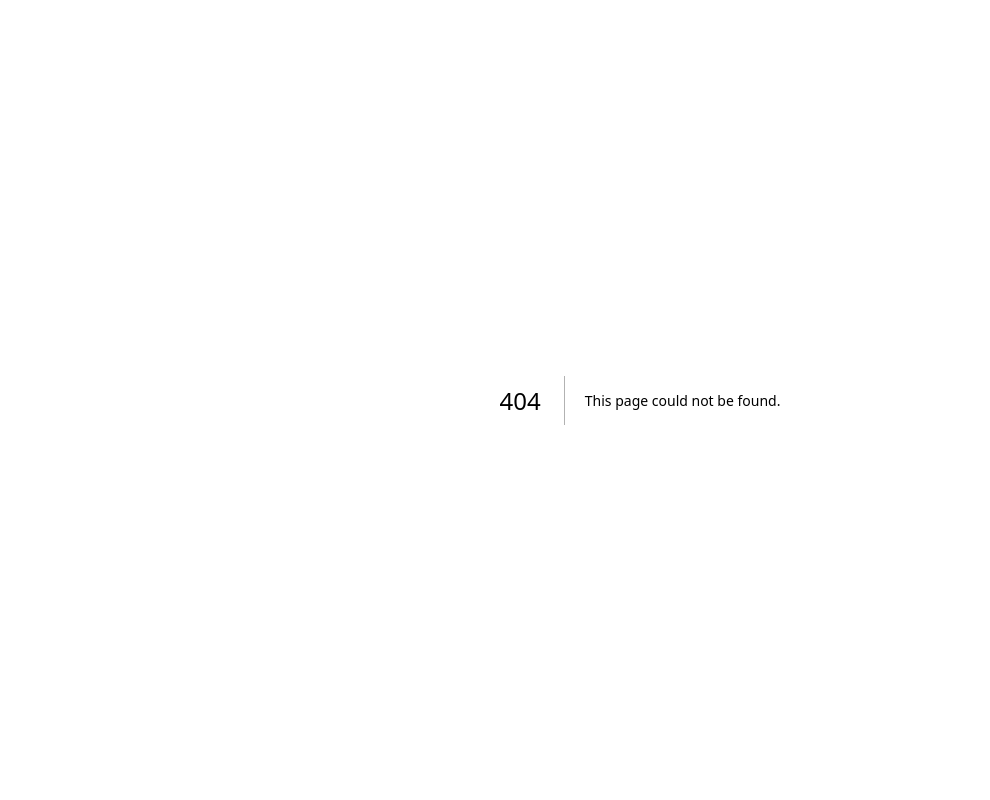
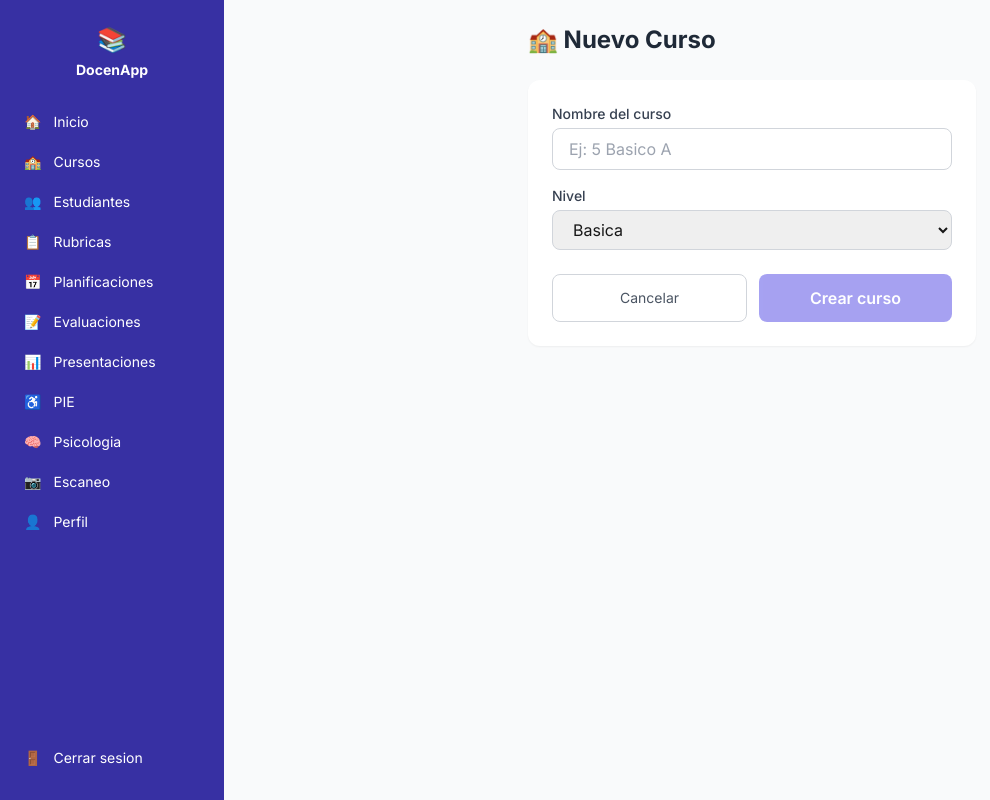
Before and after one commit to AULASMART2026/docenapp, a Next.js app: page /dashboard/cursos/nuevo in a window 1280 px wide. Before the commit this address had no page. Shown: the whole page, without its empty margins (0-990 px from the left). Built offline with nearby package versions, Linux system fonts and the light colour scheme; no server answers.

Commit message:
agregar modulo cursos con subdivision de alumnos

```diff
--- /dev/null
+++ b/app/dashboard/cursos/nuevo/page.tsx
@@ -0,0 +1,51 @@
+"use client";
+import { useState } from "react";
+import { createClient } from "../../../../lib/supabase-client";
+import { useRouter } from "next/navigation";
+
+export default function NuevoCurso() {
+  const [nombre, setNombre] = useState("");
+  const [nivel, setNivel] = useState("basica");
+  const [loading, setLoading] = useState(false);
+  const supabase = createClient();
+  const router = useRouter();
+
+  async function guardar() {
+    if (nombre.length < 2) return;
+    setLoading(true);
+    const { data: { user } } = await supabase.auth.getUser();
+    if (!user) return;
+    await supabase.from("cursos").insert({ nombre, nivel, docente_id: user.id });
+    router.push("/dashboard/cursos");
+  }
+
+  return (
+    <div className="max-w-md mx-auto">
+      <h1 className="text-2xl font-bold text-gray-800 mb-6">🏫 Nuevo Curso</h1>
+      <div className="bg-white rounded-xl shadow-sm p-6 space-y-4">
+        <div>
+          <label className="block text-sm font-medium text-gray-700 mb-1">Nombre del curso</label>
+          <input value={nombre} onChange={e => setNombre(e.target.value)}
+            className="w-full border border-gray-300 rounded-lg px-4 py-2 focus:outline-none focus:ring-2 focus:ring-indigo-400"
+            placeholder="Ej: 5 Basico A" />
+        </div>
+        <div>
+          <label className="block text-sm font-medium text-gray-700 mb-1">Nivel</label>
+          <select value={nivel} onChange={e => setNivel(e.target.value)}
+            className="w-full border border-gray-300 rounded-lg px-4 py-2 focus:outline-none focus:ring-2 focus:ring-indigo-400">
+            <option value="prebásica">Prebásica</option>
+            <option value="basica">Basica</option>
+            <option value="media">Media</option>
+          </select>
+        </div>
+        <div className="flex gap-3 pt-2">
+          <button onClick={() => router.back()} className="flex-1 border border-gray-300 text-gray-600 py-3 rounded-lg text-sm hover:bg-gray-50">Cancelar</button>
+          <button onClick={guardar} disabled={loading || nombre.length < 2}
+            className="flex-1 bg-indigo-600 text-white py-3 rounded-lg font-semibold hover:bg-indigo-700 disabled:opacity-50">
+            {loading ? "Guardando..." : "Crear curso"}
+          </button>
+        </div>
+      </div>
+    </div>
+  );
+}
--- /dev/null
+++ b/app/dashboard/cursos/page.tsx
@@ -0,0 +1,111 @@
+"use client";
+import { useEffect, useState } from "react";
+import { createClient } from "../../../lib/supabase-client";
+import Link from "next/link";
+
+export default function Cursos() {
+  const [cursos, setCursos] = useState<any[]>([]);
+  const [estudiantes, setEstudiantes] = useState<any[]>([]);
+  const [loading, setLoading] = useState(true);
+  const [cursoSeleccionado, setCursoSeleccionado] = useState<string | null>(null);
+  const supabase = createClient();
+
+  useEffect(() => {
+    async function cargar() {
+      const { data: { user } } = await supabase.auth.getUser();
+      if (!user) return;
+      const { data: cs } = await supabase.from("cursos").select("*").eq("docente_id", user.id).order("nombre");
+      setCursos(cs || []);
+      const { data: es } = await supabase.from("estudiantes").select("*").eq("docente_id", user.id).order("nombre");
+      setEstudiantes(es || []);
+      setLoading(false);
+    }
+    cargar();
+  }, []);
+
+  async function eliminarCurso(id: string) {
+    if (!confirm("Eliminar este curso?")) return;
+    await supabase.from("cursos").delete().eq("id", id);
+    setCursos(cursos.filter(c => c.id !== id));
+    if (cursoSeleccionado === id) setCursoSeleccionado(null);
+  }
+
+  const alumnosCurso = cursoSeleccionado
+    ? estudiantes.filter(e => e.curso_id === cursoSeleccionado)
+    : estudiantes.filter(e => !e.curso_id);
+
+  const cursoActual = cursos.find(c => c.id === cursoSeleccionado);
+
+  return (
+    <div className="max-w-5xl mx-auto">
+      <div className="flex justify-between items-center mb-6">
+        <div>
+          <h1 className="text-2xl font-bold text-gray-800">🏫 Mis Cursos</h1>
+          <p className="text-gray-500 text-sm">{cursos.length} curso{cursos.length !== 1 ? "s" : ""} registrado{cursos.length !== 1 ? "s" : ""}</p>
+        </div>
+        <Link href="/dashboard/cursos/nuevo" className="bg-indigo-600 text-white px-4 py-2 rounded-lg text-sm font-semibold hover:bg-indigo-700 transition">
+          + Nuevo curso
+        </Link>
+      </div>
+
+      <div className="grid grid-cols-1 md:grid-cols-3 gap-6">
+        <div className="md:col-span-1">
+          <h2 className="font-semibold text-gray-700 mb-3 text-sm uppercase tracking-wide">Cursos</h2>
+          <div className="space-y-2">
+            <button onClick={() => setCursoSeleccionado(null)}
+              className={"w-full text-left px-4 py-3 rounded-xl text-sm transition " + (!cursoSeleccionado ? "bg-indigo-600 text-white" : "bg-white shadow-sm hover:shadow-md text-gray-700")}>
+              <div className="font-semibold">Sin curso asignado</div>
+              <div className={"text-xs mt-0.5 " + (!cursoSeleccionado ? "text-indigo-200" : "text-gray-400")}>
+                {estudiantes.filter(e => !e.curso_id).length} estudiante{estudiantes.filter(e => !e.curso_id).length !== 1 ? "s" : ""}
+              </div>
+            </button>
+            {cursos.map(c => (
+              <div key={c.id} className="relative">
+                <button onClick={() => setCursoSeleccionado(c.id)}
+                  className={"w-full text-left px-4 py-3 rounded-xl text-sm transition " + (cursoSeleccionado === c.id ? "bg-indigo-600 text-white" : "bg-white shadow-sm hover:shadow-md text-gray-700")}>
+                  <div className="font-semibold">{c.nombre}</div>
+                  <div className={"text-xs mt-0.5 " + (cursoSeleccionado === c.id ? "text-indigo-200" : "text-gray-400")}>
+                    {c.nivel} — {estudiantes.filter(e => e.curso_id === c.id).length} estudiante{estudiantes.filter(e => e.curso_id === c.id).length !== 1 ? "s" : ""}
+                  </div>
+                </button>
+                <button onClick={() => eliminarCurso(c.id)}
+                  className="absolute top-2 right-2 text-red-400 hover:text-red-600 text-xs px-1">✕</button>
+              </div>
+            ))}
+          </div>
+        </div>
+
+        <div className="md:col-span-2">
+          <div className="flex justify-between items-center mb-3">
+            <h2 className="font-semibold text-gray-700 text-sm uppercase tracking-wide">
+              {cursoActual ? cursoActual.nombre : "Sin curso asignado"}
+            </h2>
+            <Link href="/dashboard/estudiantes/nuevo" className="text-indigo-600 text-sm hover:underline">+ Agregar estudiante</Link>
+          </div>
+          {loading ? (
+            <div className="text-center py-12 text-gray-400">Cargando...</div>
+          ) : alumnosCurso.length === 0 ? (
+            <div className="text-center py-12 bg-white rounded-xl shadow-sm">
+              <div className="text-4xl mb-3">👤</div>
+              <p className="text-gray-500 text-sm">No hay estudiantes en este curso</p>
+            </div>
+          ) : (
+            <div className="grid grid-cols-1 gap-3">
+              {alumnosCurso.map(e => (
+                <Link key={e.id} href={"/dashboard/estudiantes/id?id=" + e.id}
+                  className="bg-white rounded-xl shadow-sm p-4 hover:shadow-md transition border border-transparent hover:border-indigo-200 flex items-center justify-between">
+                  <div>
+                    <div className="font-semibold text-gray-800">{e.nombre}</div>
+                    <div className="text-sm text-gray-500">{e.curso} {e.colegio ? "- " + e.colegio : ""}</div>
+                    {e.diagnostico && <div className="text-xs text-indigo-600 mt-1 bg-indigo-50 px-2 py-0.5 rounded-full inline-block">{e.diagnostico}</div>}
+                  </div>
+                  <div className="text-2xl">👤</div>
+                </Link>
+              ))}
+            </div>
+          )}
+        </div>
+      </div>
+    </div>
+  );
+}
--- a/app/dashboard/layout.tsx
+++ b/app/dashboard/layout.tsx
@@ -15,6 +15,7 @@ export default function DashboardLayout({ children }: { children: React.ReactNod
 
   const links = [
     { href: "/dashboard", icon: "🏠", label: "Inicio" },
+    { href: "/dashboard/cursos", icon: "🏫", label: "Cursos" },
     { href: "/dashboard/estudiantes", icon: "👥", label: "Estudiantes" },
     { href: "/dashboard/rubrica", icon: "📋", label: "Rubricas" },
     { href: "/dashboard/planificacion", icon: "📅", label: "Planificaciones" },
```
